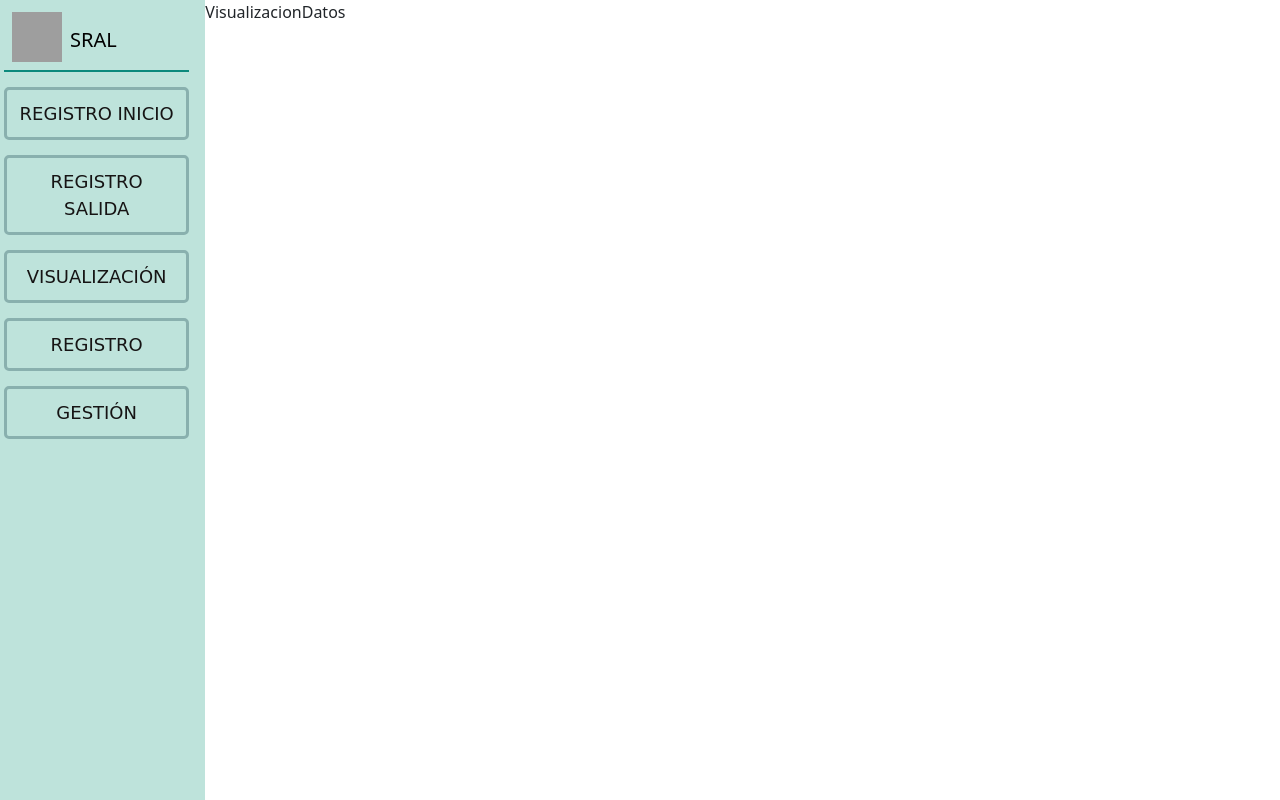
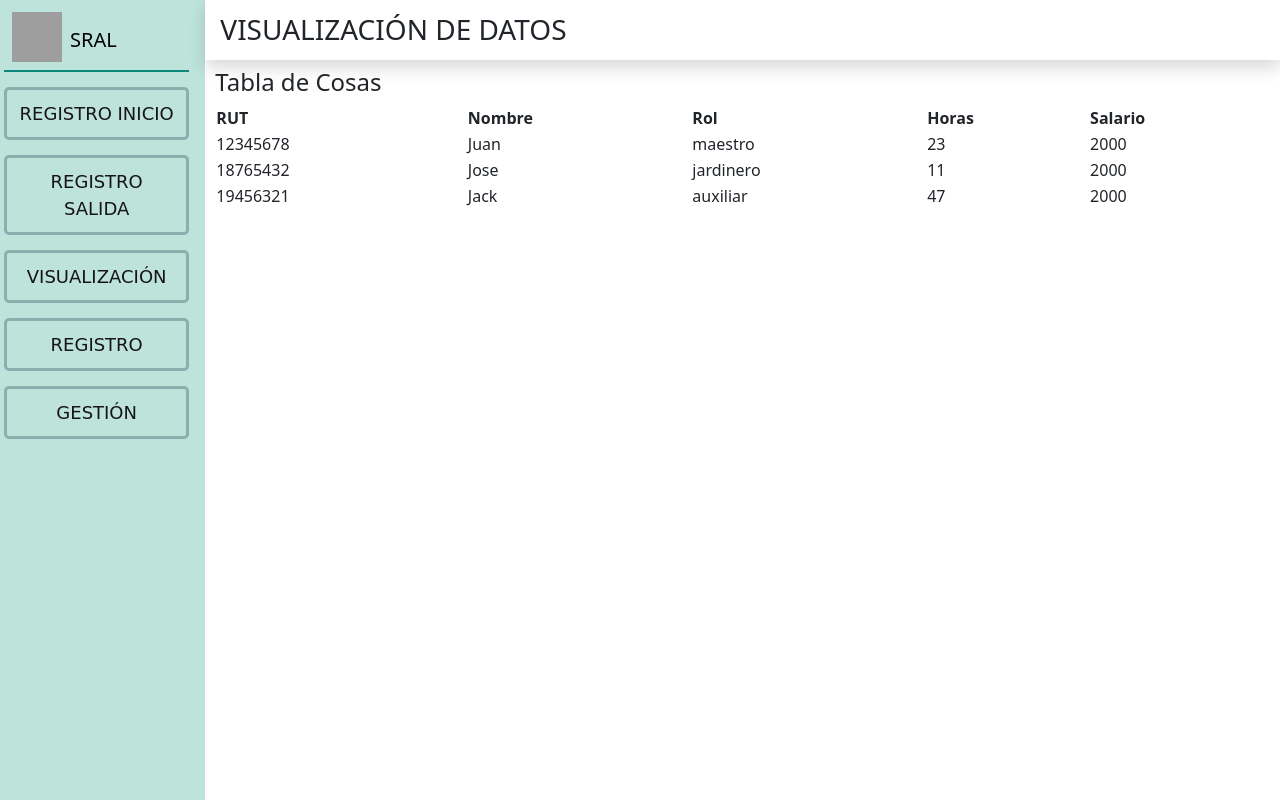
Before and after one commit to JavierQaZ/SRAL, a React (Vite) app in the folder frontend/: page /visualizacionDatos in a window 1280 px wide. Built offline with nearby package versions, Linux system fonts and the light colour scheme; grey boxes are pictures that could not be loaded.

Commit message:
03-06 1:56
tabla placebo de visualización

```diff
--- a/frontend/src/views/VisualizacionDatos.jsx
+++ b/frontend/src/views/VisualizacionDatos.jsx
@@ -1,9 +1,45 @@
 import React from 'react'
 
 function VisualizacionDatos() {
+
+    const datos = [
+        {rut: 12345678, nombre: 'Juan', rol: 'maestro', horas: 23, salario: 2000},
+        {rut: 18765432, nombre: 'Jose', rol: 'jardinero', horas: 11, salario: 2000},
+        {rut: 19456321, nombre: 'Jack', rol: 'auxiliar', horas: 47, salario: 2000},
+    ]
+
     return (
-        <div>VisualizacionDatos</div>
-    )
+        <>
+        <h4 className="bg-payne-grey content-title shadow">VISUALIZACIÓN DE DATOS</h4>
+            <div className="content-body">
+                <div className="d-flex flex-column">
+                    <h4>Tabla de Cosas</h4>
+                    <table>
+                        <thead>
+                            <tr>
+                                <th>RUT</th>
+                                <th>Nombre</th>
+                                <th>Rol</th>
+                                <th>Horas</th>
+                                <th>Salario</th>
+                            </tr>
+                        </thead>
+                        <tbody>
+                            {datos.map((item) => (
+                                <tr key={item.rut}>
+                                    <td>{item.rut}</td>
+                                    <td>{item.nombre}</td>
+                                    <td>{item.rol}</td>
+                                    <td>{item.horas}</td>
+                                    <td>{item.salario}</td>
+                                </tr>
+                            ))}
+                        </tbody>
+                    </table>
+                </div>
+            </div>
+        </>
+    );
 }
 
 export default VisualizacionDatos;
```
